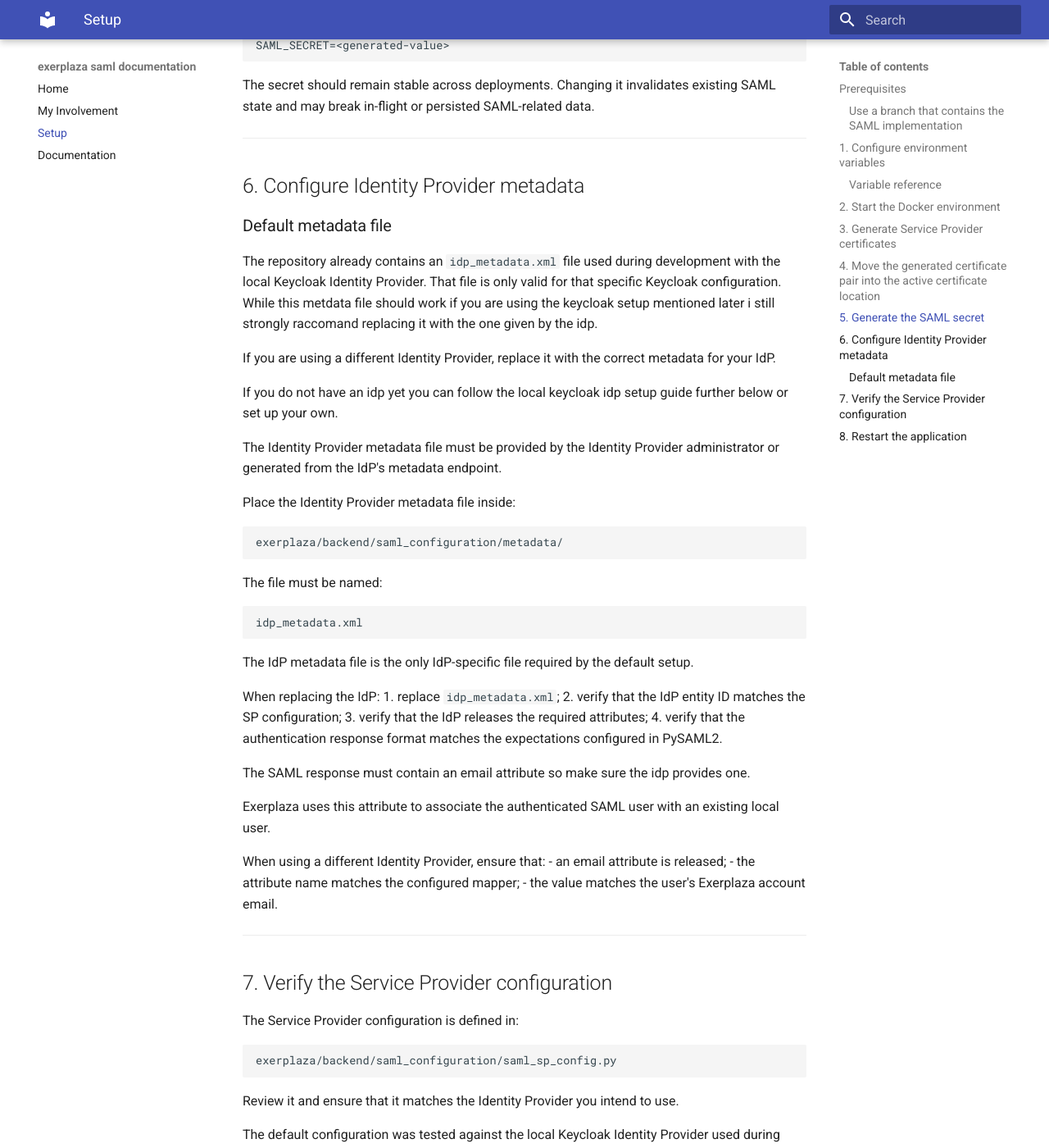
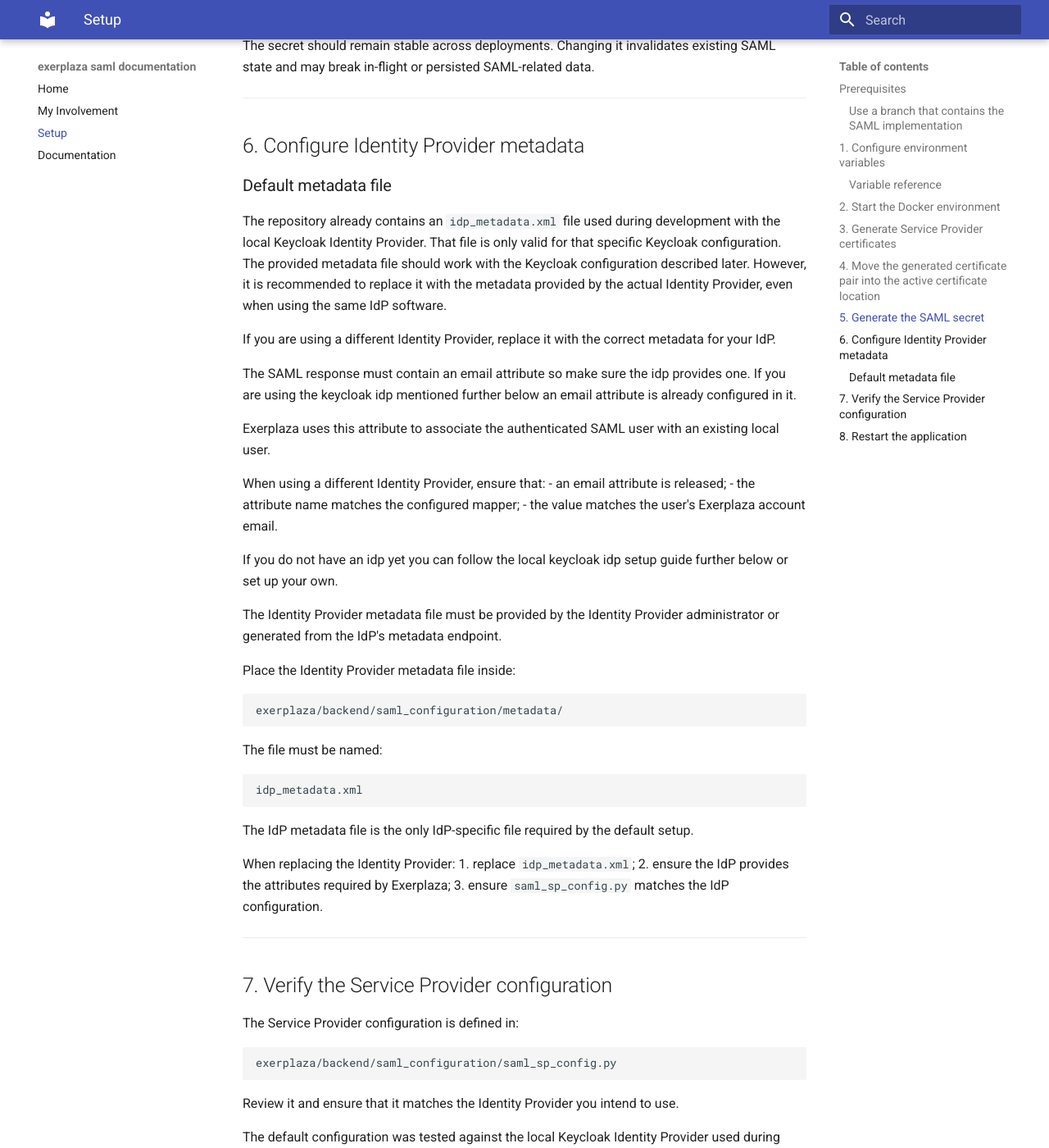
Before and after one commit to acquanaturaleminerale/acquanaturaleminerale.github.io, an MkDocs documentation site: the page built from docs/setup.md, in a window 1280 px wide and 1400 px high, scrolled down 3926 px. Shown: the whole window at 82% size. Built offline with MkDocs 1.6.1 and Material for MkDocs 9.7.7, drawn with Linux system fonts in a browser that asks for light colours; some of the changed text lies outside the part shown.

Commit message:
Update setup.md

````diff
--- a/docs/setup.md
+++ b/docs/setup.md
@@ -34,7 +34,8 @@
 
 !!! note:
 
-    Exerplaza’s current SAML implementation is based on PySAML2. If you need additional information about library behaviour or configuration, refer to the   [PySAML2 documentation](https://pysaml2.readthedocs.io/).
+    Exerplaza’s current SAML implementation is based on PySAML2.
+    If you need additional information about library behaviour or configuration, refer to the [PySAML2 documentation](https://pysaml2.readthedocs.io/).
 
 ---
 
@@ -115,8 +116,6 @@
 
 If the configured Identity Provider requires signed requests, the SP certificate must also be registered inside the IdP configuration.
 
-If using a different Identity Provider, ensure that the generated SP certificate is registered there according to the IdP requirements.
-
 The script also performs validation checks to ensure that:
 
 * the certificate can be read correctly;
@@ -166,9 +165,18 @@
 
 ### Default metadata file
 
-The repository already contains an `idp_metadata.xml` file used during development with the local Keycloak Identity Provider. That file is only valid for that specific Keycloak configuration. While this metdata file should work if you are using the keycloak setup mentioned later i still strongly raccomand replacing it with the one given by the idp.
+The repository already contains an `idp_metadata.xml` file used during development with the local Keycloak Identity Provider. That file is only valid for that specific Keycloak configuration. The provided metadata file should work with the Keycloak configuration described later. However, it is recommended to replace it with the metadata provided by the actual Identity Provider, even when using the same IdP software.
 
 If you are using a different Identity Provider, replace it with the correct metadata for your IdP.
+
+The SAML response must contain an email attribute so make sure the idp provides one. If you are using the keycloak idp mentioned further below an email attribute is already configured in it.
+
+Exerplaza uses this attribute to associate the authenticated SAML user with an existing local user.
+
+When using a different Identity Provider, ensure that:
+- an email attribute is released;
+- the attribute name matches the configured mapper;
+- the value matches the user's Exerplaza account email.
 
 If you do not have an idp yet you can follow the local keycloak idp setup guide further below or set up your own.
 
@@ -188,20 +196,10 @@
 
 The IdP metadata file is the only IdP-specific file required by the default setup.
 
-When replacing the IdP:
+When replacing the Identity Provider:
 1. replace `idp_metadata.xml`;
-2. verify that the IdP entity ID matches the SP configuration;
-3. verify that the IdP releases the required attributes;
-4. verify that the authentication response format matches the expectations configured in PySAML2.
-
-The SAML response must contain an email attribute so make sure the idp provides one.
-
-Exerplaza uses this attribute to associate the authenticated SAML user with an existing local user.
-
-When using a different Identity Provider, ensure that:
-- an email attribute is released;
-- the attribute name matches the configured mapper;
-- the value matches the user's Exerplaza account email.
+2. ensure the IdP provides the attributes required by Exerplaza;
+3. ensure `saml_sp_config.py` matches the IdP configuration.
 
 ---
 
@@ -243,6 +241,19 @@
 and then start them again when needed.
 
 This is necessary because the SAML configuration is loaded from environment variables and files, and the Service Provider configuration is cached by the Flask application once initialized.
+
+---
+
+# Verify successful setup
+
+The setup is complete when:
+
+- Exerplaza starts without SAML configuration errors;
+- the SAML login option is visible;
+- the user is redirected to the Identity Provider;
+- authentication succeeds;
+- the user is redirected back to Exerplaza;
+- the authenticated user matches an existing Exerplaza account.
 
 ---
 
@@ -292,6 +303,13 @@
 realm-export.json
 ```
 
+The export contains:
+- the SAML client representing Exerplaza;
+- client scopes;
+- attribute mappers;
+- signing configuration;
+- realm settings.
+
 Import the realm export into Keycloak after logging in.
 
 The export recreates the development realm configuration, including the SAML client, scopes, and mappings required for testing.
````
Also changed, not shown: other parts of docs/setup.md (+1 -8 lines).
